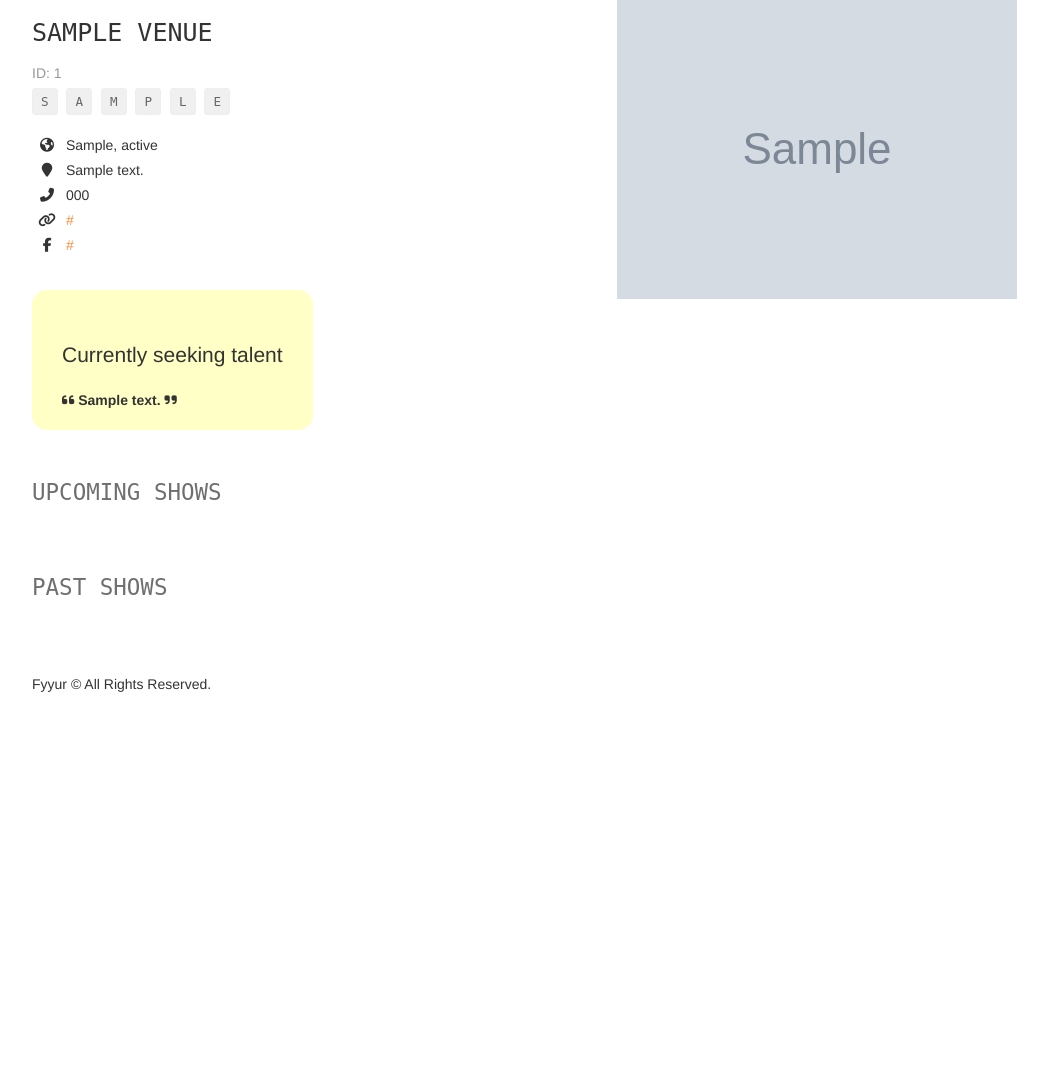
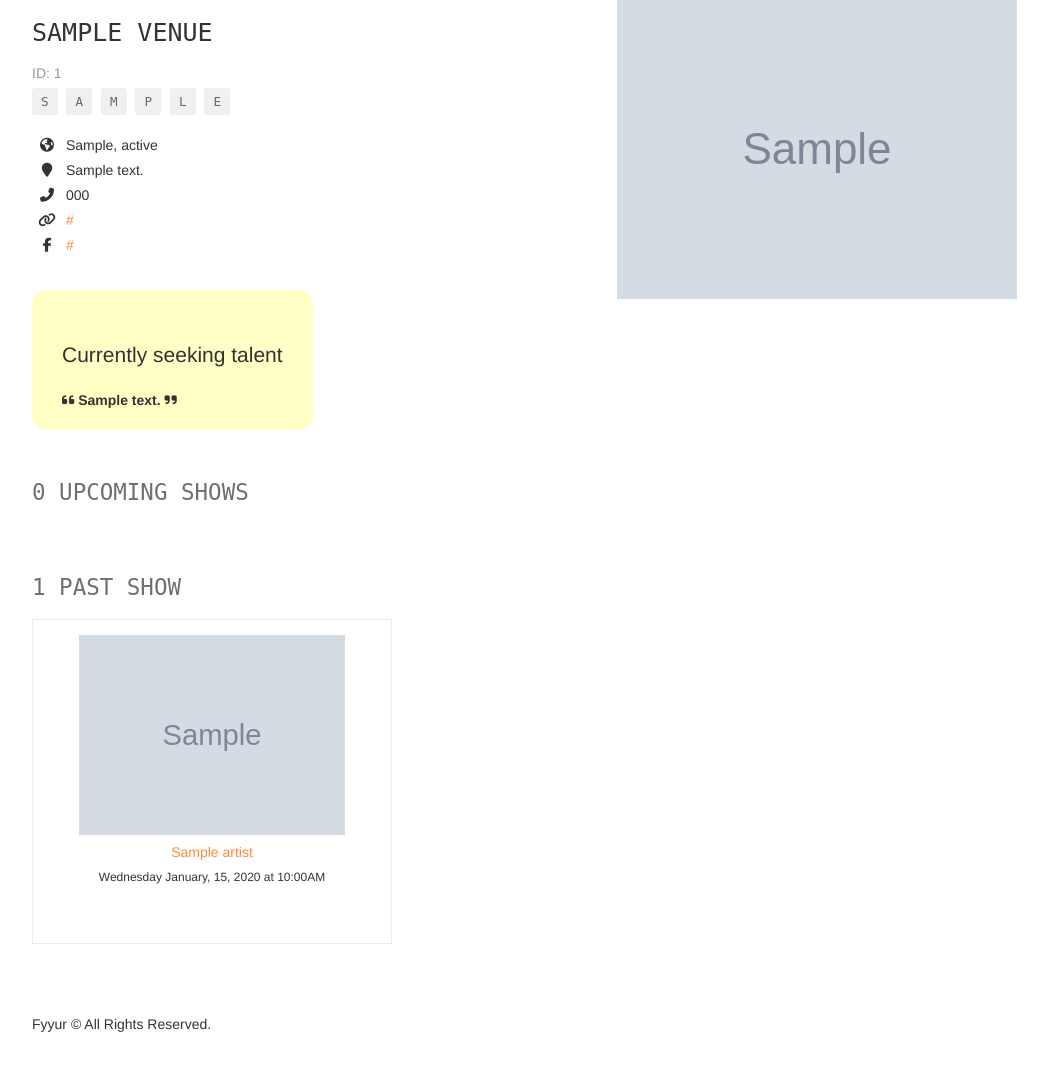
Before and after one commit to fernandoapeguero/Fyyur, a Flask app: page /venues/1 in a window 1280 px wide. Shown: the part 81-1150 px from the top of the page, without its empty margins (38-1086 px from the left). Before the commit the page ends 773 px from the top, so only its background shows below. Run offline with Flask 2, Linux system fonts and the light colour scheme; tables that the repository leaves empty hold one stand-in row (values such as "Sample post"); grey boxes marked "Sample" are stand-in pictures; some libraries are stand-ins or nearby versions.

Commit message:
past show and upcoming shows working properly

```diff
--- a/app.py
+++ b/app.py
@@ -15,6 +15,7 @@ from logging import Formatter, FileHandler
 from flask_wtf import Form
 from forms import *
 from flask_migrate import Migrate
+from datetime import date, datetime
 #----------------------------------------------------------------------------#
 # App Config.
 #----------------------------------------------------------------------------#
@@ -167,88 +168,59 @@ def search_venues():
 def show_venue(venue_id):
   # shows the venue page with the given venue_id
   # TODO: replace with real venue data from the venues table, using venue_id
-  data1={
-    "id": 1,
-    "name": "The Musical Hop",
-    "genres": ["Jazz", "Reggae", "Swing", "Classical", "Folk"],
-    "address": "1015 Folsom Street",
-    "city": "San Francisco",
-    "state": "CA",
-    "phone": "123-123-1234",
-    "website": "https://www.themusicalhop.com",
-    "facebook_link": "https://www.facebook.com/TheMusicalHop",
-    "seeking_talent": True,
-    "seeking_description": "We are on the lookout for a local artist to play every two weeks. Please call us.",
-    "image_link": "https://images.unsplash.com/photo-1543900694-133f37abaaa5?ixlib=rb-1.2.1&ixid=eyJhcHBfaWQiOjEyMDd9&auto=format&fit=crop&w=400&q=60",
-    "past_shows": [{
-      "artist_id": 4,
-      "artist_name": "Guns N Petals",
-      "artist_image_link": "https://images.unsplash.com/photo-1549213783-8284d0336c4f?ixlib=rb-1.2.1&ixid=eyJhcHBfaWQiOjEyMDd9&auto=format&fit=crop&w=300&q=80",
-      "start_time": "2019-05-21T21:30:00.000Z"
-    }],
-    "upcoming_shows": [],
-    "past_shows_count": 1,
-    "upcoming_shows_count": 0,
-  }
-  data2={
-    "id": 2,
-    "name": "The Dueling Pianos Bar",
-    "genres": ["Classical", "R&B", "Hip-Hop"],
-    "address": "335 Delancey Street",
-    "city": "New York",
-    "state": "NY",
-    "phone": "914-003-1132",
-    "website": "https://www.theduelingpianos.com",
-    "facebook_link": "https://www.facebook.com/theduelingpianos",
-    "seeking_talent": False,
-    "image_link": "https://images.unsplash.com/photo-1497032205916-ac775f0649ae?ixlib=rb-1.2.1&ixid=eyJhcHBfaWQiOjEyMDd9&auto=format&fit=crop&w=750&q=80",
-    "past_shows": [],
-    "upcoming_shows": [],
-    "past_shows_count": 0,
-    "upcoming_shows_count": 0,
-  }
-  data3={
-    "id": 3,
-    "name": "Park Square Live Music & Coffee",
-    "genres": ["Rock n Roll", "Jazz", "Classical", "Folk"],
-    "address": "34 Whiskey Moore Ave",
-    "city": "San Francisco",
-    "state": "CA",
-    "phone": "415-000-1234",
-    "website": "https://www.parksquarelivemusicandcoffee.com",
-    "facebook_link": "https://www.facebook.com/ParkSquareLiveMusicAndCoffee",
-    "seeking_talent": False,
-    "image_link": "https://images.unsplash.com/photo-1485686531765-ba63b07845a7?ixlib=rb-1.2.1&ixid=eyJhcHBfaWQiOjEyMDd9&auto=format&fit=crop&w=747&q=80",
-    "past_shows": [{
-      "artist_id": 5,
-      "artist_name": "Matt Quevedo",
-      "artist_image_link": "https://images.unsplash.com/photo-1495223153807-b916f75de8c5?ixlib=rb-1.2.1&ixid=eyJhcHBfaWQiOjEyMDd9&auto=format&fit=crop&w=334&q=80",
-      "start_time": "2019-06-15T23:00:00.000Z"
-    }],
-    "upcoming_shows": [{
-      "artist_id": 6,
-      "artist_name": "The Wild Sax Band",
-      "artist_image_link": "https://images.unsplash.com/photo-1558369981-f9ca78462e61?ixlib=rb-1.2.1&ixid=eyJhcHBfaWQiOjEyMDd9&auto=format&fit=crop&w=794&q=80",
-      "start_time": "2035-04-01T20:00:00.000Z"
-    }, {
-      "artist_id": 6,
-      "artist_name": "The Wild Sax Band",
-      "artist_image_link": "https://images.unsplash.com/photo-1558369981-f9ca78462e61?ixlib=rb-1.2.1&ixid=eyJhcHBfaWQiOjEyMDd9&auto=format&fit=crop&w=794&q=80",
-      "start_time": "2035-04-08T20:00:00.000Z"
-    }, {
-      "artist_id": 6,
-      "artist_name": "The Wild Sax Band",
-      "artist_image_link": "https://images.unsplash.com/photo-1558369981-f9ca78462e61?ixlib=rb-1.2.1&ixid=eyJhcHBfaWQiOjEyMDd9&auto=format&fit=crop&w=794&q=80",
-      "start_time": "2035-04-15T20:00:00.000Z"
-    }],
-    "past_shows_count": 1,
-    "upcoming_shows_count": 1,
-  }
-  # data = list(filter(lambda d: d['id'] == venue_id, [data1, data2, data3]))[0]
-
   venue = Venue.query.filter_by(id=venue_id).first()
 
-  return render_template('pages/show_venue.html', venue=venue)
+  now = datetime.utcnow()
+
+
+  upcoming_shows = Show.query.join(Artist , venue.id == Show.venue_id).filter(Show.start_time > now).all()
+  past_shows = Show.query.join(Artist , venue.id == Show.venue_id).filter(Show.start_time < now).all()
+
+  upcoming_shows_list = []
+
+  for upcoming in upcoming_shows:
+
+        record = {
+            "artist_id": upcoming.artist.id,
+            "artist_name": upcoming.artist.name,
+            "artist_image_link": upcoming.artist.image_link,
+            "start_time": str(upcoming.start_time)
+        }
+        upcoming_shows_list.append(record)
+
+
+  past_shows_list = []
+  for past in past_shows:
+
+        record = {
+            "artist_id": past.artist.id,
+            "artist_name": past.artist.name,
+            "artist_image_link": past.artist.image_link,
+            "start_time": str(past.start_time)
+        }
+        past_shows_list.append(record)
+
+
+  data = {
+    "id": venue.id,
+    "name": venue.name,
+    "genres": venue.genres,
+    "address": venue.address,
+    "city": venue.city,
+    "state": venue.state,
+    "phone": venue.phone,
+    "website": venue.website,
+    "facebook_link": venue.facebook_link,
+    "seeking_talent": venue.seeking_talent,
+    "seeking_description": venue.seeking_talent_description,
+    "image_link": venue.image_link,
+    "past_shows": past_shows_list,
+    "upcoming_shows": upcoming_shows_list,
+    "past_shows_count": len(past_shows),
+    "upcoming_shows_count": len(upcoming_shows),
+  }
+
+  return render_template('pages/show_venue.html', venue=data )
 
 #  Create Venue
 #  ----------------------------------------------------------------
--- a/templates/pages/show_venue.html
+++ b/templates/pages/show_venue.html
@@ -33,7 +33,7 @@
 		<div class="seeking">
 			<p class="lead">Currently seeking talent</p>
 			<div class="description">
-				<i class="fas fa-quote-left"></i> {{ venue.seeking_talent_description }} <i class="fas fa-quote-right"></i>
+				<i class="fas fa-quote-left"></i> {{ venue.seeking_description }} <i class="fas fa-quote-right"></i>
 			</div>
 		</div>
 		{% else %}
```
